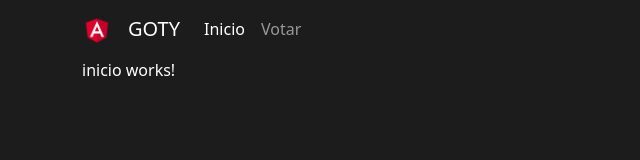
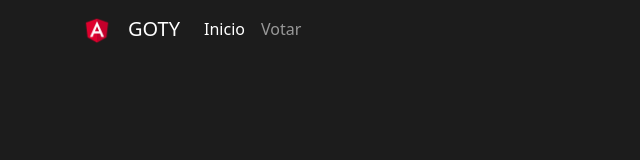
Before and after one commit to DaniRicher/goty-angular, an Angular app: page /inicio in a window 1280 px wide. Shown: the top 160 px of the page, without its empty margins (0-640 px from the left). Built offline with nearby package versions, Linux system fonts and the light colour scheme.

Commit message:
Antes de las graficas

```diff
--- a/package.json
+++ b/package.json
@@ -18,6 +18,7 @@
     "@angular/platform-browser": "~13.3.0",
     "@angular/platform-browser-dynamic": "~13.3.0",
     "@angular/router": "~13.3.0",
+    "@swimlane/ngx-charts": "^20.1.0",
     "rxjs": "~7.5.0",
     "tslib": "^2.3.0",
     "zone.js": "~0.11.4"
--- a/src/app/components/grafico-barra-horizontal/grafico-barra-horizontal.component.html
+++ b/src/app/components/grafico-barra-horizontal/grafico-barra-horizontal.component.html
@@ -1 +1,14 @@
-<p>grafico-barra-horizontal works!</p>
+<!-- <ngx-charts-bar-vertical
+  [view]="view"
+  [scheme]="colorScheme"
+  [results]="single"
+  [gradient]="gradient"
+  [xAxis]="showXAxis"
+  [yAxis]="showYAxis"
+  [legend]="showLegend"
+  [showXAxisLabel]="showXAxisLabel"
+  [showYAxisLabel]="showYAxisLabel"
+  [xAxisLabel]="xAxisLabel"
+  [yAxisLabel]="yAxisLabel"
+  (select)="onSelect($event)">
+</ngx-charts-bar-vertical> -->
--- a/src/app/pages/inicio/inicio.component.html
+++ b/src/app/pages/inicio/inicio.component.html
@@ -1 +1,5 @@
-<p>inicio works!</p>
+<div class="row">
+    <div class="col">
+        <app-grafico-barra-horizontal></app-grafico-barra-horizontal>
+    </div>
+</div>
--- a/src/app/pages/pages.module.ts
+++ b/src/app/pages/pages.module.ts
@@ -4,6 +4,7 @@ import { CommonModule } from '@angular/common';
 import { PagesRoutingModule } from './pages-routing.module';
 import { GotyComponent } from './goty/goty.component';
 import { InicioComponent } from './inicio/inicio.component';
+import { ComponentsModule } from '../components/components.module';
 
 
 @NgModule({
@@ -13,7 +14,8 @@ import { InicioComponent } from './inicio/inicio.component';
   ],
   imports: [
     CommonModule,
-    PagesRoutingModule
+    PagesRoutingModule,
+    ComponentsModule
   ]
 })
 export class PagesModule { }
```
Also changed, not shown: 1 other file (tests, documents, lock files or other folders).
